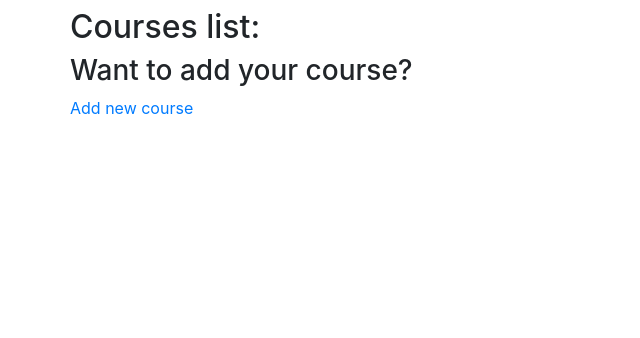
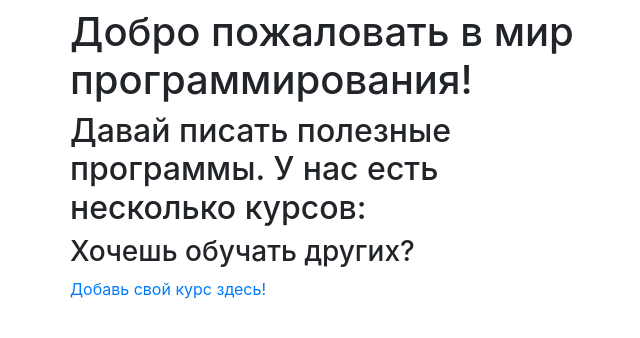
Before and after one commit to ladykot/learning_site, a Django app: page /courses/ in a window 1280 px wide. Shown: the top 338 px of the page, without its empty margins (300-940 px from the left). Run offline with Django 3.2, Linux system fonts and the light colour scheme; data that the repository does not hold is empty; parts of the project's set-up code (start-up, migrations or seed data) failed here and were passed over; some libraries are stand-ins or nearby versions.

Commit message:
add DeletView with confirm and UpdateView

```diff
--- a/courses/templates/courses/course_form.html
+++ b/courses/templates/courses/course_form.html
@@ -3,13 +3,14 @@
 
 {% block content %}
 
-    <h1>Add your course hear</h1>
+    <h1>Вы можете добавить свой курс.</h1>
+    <h3>Просто заполните форму</h3>
 
     <div class='course-create-form'>
         <form method='POST' action='.'>{% csrf_token %}
             <p>{{ title }}</p>
             {{ form.as_p }}
-            <button type='submit'>Add course</button>
+            <button type='submit'>Добавить</button>
         </form>
     </div>
 
--- a/courses/templates/courses/course_list.html
+++ b/courses/templates/courses/course_list.html
@@ -2,10 +2,11 @@
 {% load static %}
 
 {% block content %}
-    <h2>Courses list:</h2>
+    <h1>Добро пожаловать в мир программирования!</h1>
+    <h2>Давай писать полезные программы. У нас есть несколько курсов:</h2>
         {% for course in object_list %}
             <li><a href="{% url 'courses:course_detail' course.slug %}">{{ course.title }}</a></li>
         {% endfor %}
-    <h3>Want to add your course?</h3>
-        <a href="{% url 'courses:course_create'%}">Add new course</a>
+    <h3>Хочешь обучать других?</h3>
+        <a href="{% url 'courses:course_create' %}">Добавь свой курс здесь!</a>
 {% endblock content %}
--- a/courses/urls.py
+++ b/courses/urls.py
@@ -1,24 +1,19 @@
-from django.urls import path, re_path, include
-from django.contrib import admin
+from django.urls import path
 
 from .views import (
-    home_page,
-    course_update_view,
-    course_delete_view,
     ListCourse,
     CourseDetail,
-    CourseCreate
+    CourseCreate,
+    CourseUpdate,
+    CourseDelete
 )
 
 app_name = 'courses'
 
 urlpatterns = [
-    # path('', home_page, name='home'),
     path('', ListCourse.as_view(), name='course_list'),
     path('create/', CourseCreate.as_view(), name='course_create'),
     path('<str:slug>/', CourseDetail.as_view(), name='course_detail'),
-
-
-    # path('<str:slug>/update/', course_update_view, name='course_update'),
-    # path('<str:slug>/delete/', course_delete_view, name='course_delete'),
+    path('<str:slug>/update/', CourseUpdate.as_view(), name='course_update'),
+    path('<str:slug>/delete/', CourseDelete.as_view(), name='course_delete'),
 ]
--- a/courses/views.py
+++ b/courses/views.py
@@ -1,29 +1,35 @@
-# from django.http import HttpResponse
+from django.http import HttpResponseRedirect
 # представления здесь
 
 from django.shortcuts import get_object_or_404, render
 from django.urls import reverse_lazy
 from django.views.generic.list import ListView
-from django.views.generic import TemplateView, DetailView, CreateView
+from django.views.generic import (
+    TemplateView,
+    DetailView,
+    CreateView,
+    UpdateView,
+    DeleteView
+)
 from .models import Course, Teacher, Lesson
 
 from .forms import CourseModelForm, StudentModelForm
 
 
-def home_page(request, *args, **kwargs):
-    ''' Главная страница со списком актуальных курсов
-    для зарегистрированных пользователей
-    '''
-    template_name = "courses/course_list.html"
-    title = 'Home'
-    my_title = 'Lets study!'
-    courses = Course.objects.all()
-    teachers = Teacher.objects.all()
-    context = {'title': my_title}
-    if request.user.is_authenticated:
-        context = {'title': title, 'my_title': my_title,
-                   'courses': courses, 'teachers': teachers}
-        return render(request, template_name, context)
+# def home_page(request, *args, **kwargs):
+#     ''' Главная страница со списком актуальных курсов
+#     для зарегистрированных пользователей
+#     '''
+#     template_name = "courses/course_list.html"
+#     title = 'Home'
+#     my_title = 'Lets study!'
+#     courses = Course.objects.all()
+#     teachers = Teacher.objects.all()
+#     context = {'title': my_title}
+#     if request.user.is_authenticated:
+#         context = {'title': title, 'my_title': my_title,
+#                    'courses': courses, 'teachers': teachers}
+#         return render(request, template_name, context)
 
 
 # def course_detail_page(request, slug):
@@ -68,7 +74,6 @@ class CourseDetail(DetailView):
     '''
     model = Course
     context_object_name = 'one_course'
-    # template_name = "courses/detail.html"
 
     def get_context_data(self, **kwargs):
         context = super().get_context_data(**kwargs)
@@ -84,25 +89,13 @@ class CourseDetail(DetailView):
         return context
 
 
-    # def get(self, request, slug):
-    #     template_name = "courses/detail.html"
-    #     one_course = get_object_or_404(Course, slug=slug)
-    #     list_lessons = Lesson.objects.filter(course__title=one_course.title)  # список занятий на курсе
-    #     context = {
-    #     'one_course': one_course,
-    #     # 'student_form': student_form,
-    #     'list_lessons': list_lessons,
-    #     }
+# def course_list_view(request):
+    #     ''' Страница со списком курсов
+    #     '''
+    #     course_list = Course.objects.all()
+    #     template_name = "courses/list.html"
+    #     context = {'course_list': course_list}
     #     return render(request, template_name, context)
-
-
-# def course_list_view(request):
-#     ''' Страница со списком курсов
-#     '''
-#     course_list = Course.objects.all()
-#     template_name = "courses/list.html"
-#     context = {'course_list': course_list}
-#     return render(request, template_name, context)
 
 
 class ListCourse(ListView):
@@ -110,6 +103,9 @@ class ListCourse(ListView):
     (с переходом на страницу курса)
     '''
     model = Course
+
+    def get_queryset(self):
+        return self.model.objects.filter(is_active=True)
 
 
 # def course_create_view(request):
@@ -129,24 +125,39 @@ class ListCourse(ListView):
 #     return render(request, template_name, context)
 
 class CourseCreate(CreateView):
+    ''' Cтраница создания курса
+    '''
     model = Course
     success_url = reverse_lazy('courses:course_list')
     fields = '__all__'
 
 
-def course_update_view(request):
+class CourseUpdate(UpdateView):
     ''' Cтраница редактирования курса
     '''
-    template_name = "courses/update.html"
-    one_course = get_object_or_404(Course, slug=slug)
-    context = {'one_course': one_course, 'form': None}
-    return render(request, template_name, context)
+    model = Course
+    success_url = reverse_lazy('courses:course_list')
+    fields = '__all__'
 
 
-def course_delete_view(request):
+class CourseDelete(DeleteView):
     ''' Cтраница удаления курса
     '''
-    template_name = "courses/delete.html"
-    one_course = get_object_or_404(Course, slug=slug)
-    context = {'one_course': one_course}
-    return render(request, template_name, context)
+    model = Course
+    success_url = reverse_lazy('courses:course_list')
+
+    def delete(self, request, *args, **kwargs):  # перепишем метод delete
+        self.object = self.get_object()
+        self.object.is_active = False
+        self.object.save()
+
+        return HttpResponseRedirect(self.get_success_url())
+
+
+# def course_delete_view(request):
+#     ''' Cтраница удаления курса
+#     '''
+#     template_name = "courses/delete.html"
+#     one_course = get_object_or_404(Course, slug=slug)
+#     context = {'one_course': one_course}
+#     return render(request, template_name, context)
--- a/mysite/urls.py
+++ b/mysite/urls.py
@@ -15,8 +15,8 @@ Including another URLconf
 """
 from django.conf import settings
 from django.contrib import admin
-from django.urls import path, re_path, include
-from courses.views import CourseCreate
+from django.urls import path, include
+
 
 urlpatterns = [
     path('admin/', admin.site.urls),
```
Also changed, not shown: courses/models.py (+6 -17 lines), courses/templates/courses/course_confirm_delete.html (added, +14 -0 lines), courses/templates/courses/course_detail.html (+12 -8 lines), README.md, courses/templates/courses/course_delete.html (renamed from courses/templates/courses/delete.html), courses/templates/courses/course_update.html (renamed from courses/templates/courses/update.html).
